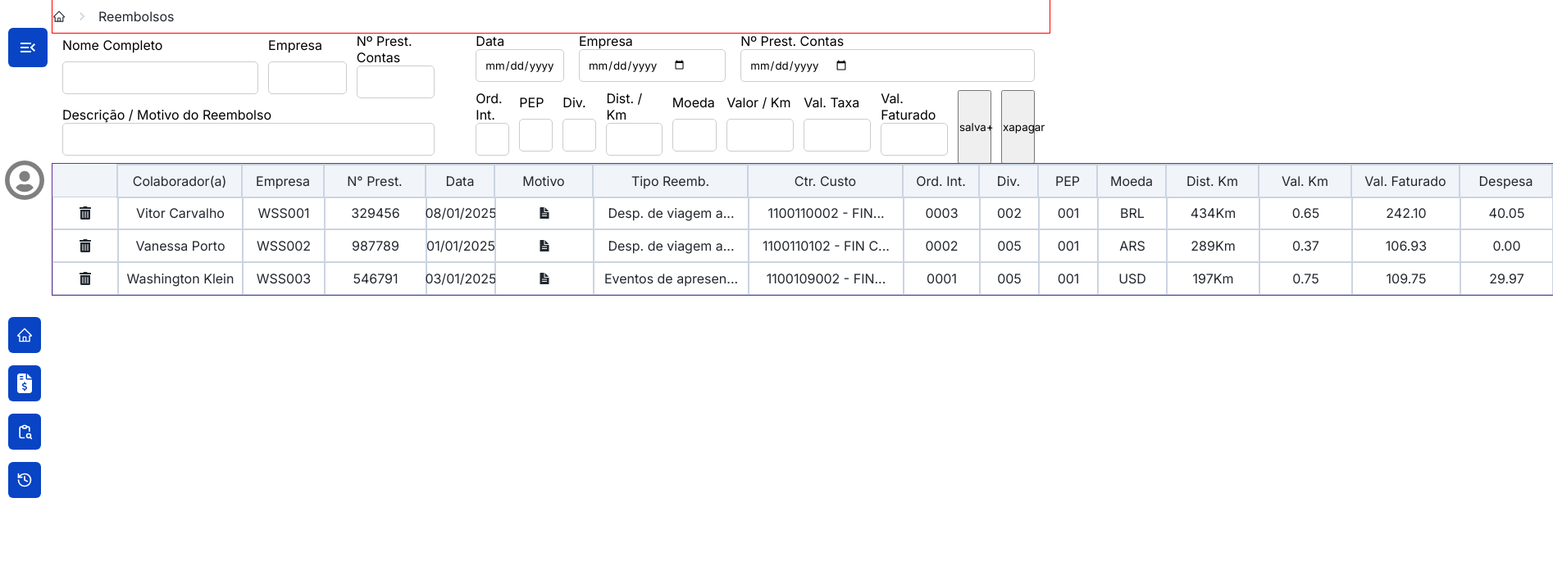
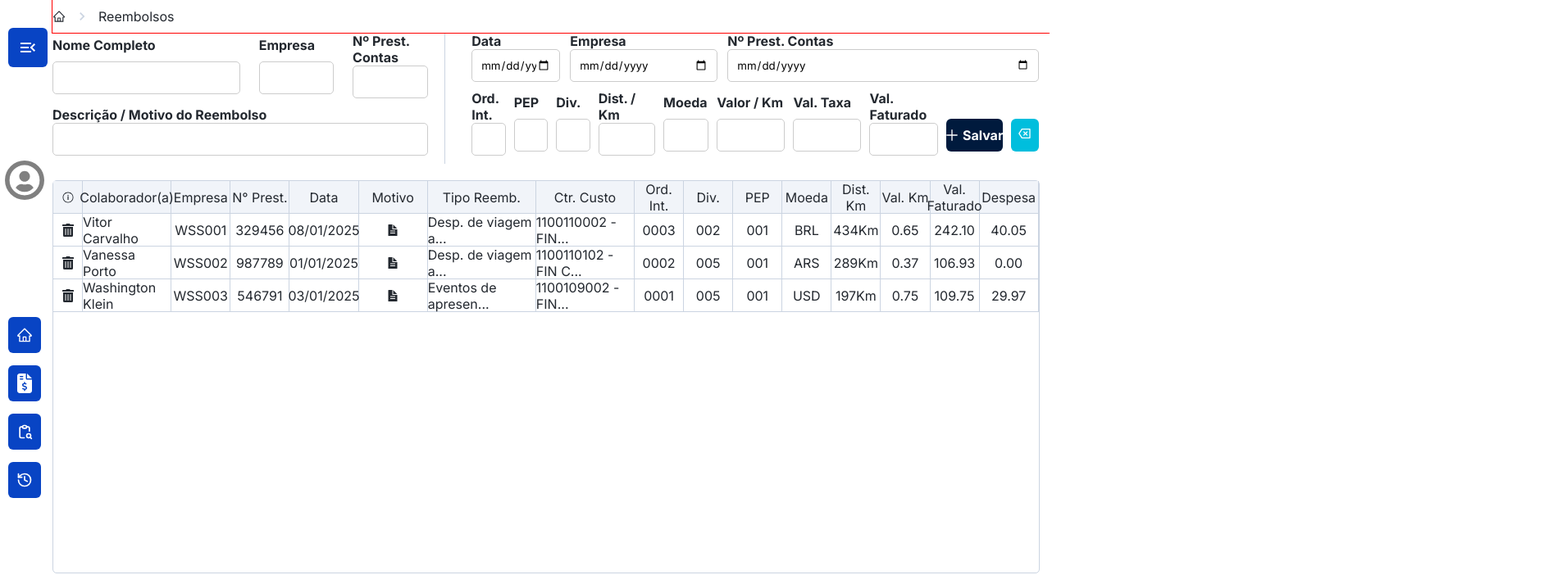
Before and after one commit to lucasgomesdacruz/sispar, a React (Vite) app: page /reembolso in a window 1280 px wide. Shown: the top 702 px of the page at 82% size, 1894 px wide, since content can reach past the window. Built offline with nearby package versions, Linux system fonts and the light colour scheme.

Commit message:
:lipstick: styles: ajustes em reembolso

```diff
--- a/src/components/Input/Input.module.scss
+++ b/src/components/Input/Input.module.scss
@@ -3,8 +3,14 @@
     flex-direction: column;
     justify-content: space-around;
 
+    label {
+        font-size: 16px;
+        font-weight: 700;
+        color: #23282F;
+    }
+
     .input {
-        display: flex;
+        // display: flex;
         width: 100%;
         padding: 10px;
         // height: 50px;
--- a/src/components/button/Button.jsx
+++ b/src/components/button/Button.jsx
@@ -1,8 +1,8 @@
 
-function Button({ text, className = "", type = "" }) {
+function Button({ icon, text, className = "", type = "" }) {
     return (
         <button type={type} className={className}>
-            {text}
+            <span>{icon}</span> {text}
         </button>
     );
 }
--- a/src/pages/reembolso/Reembolso.jsx
+++ b/src/pages/reembolso/Reembolso.jsx
@@ -2,9 +2,12 @@ import styles from "./Reembolso.module.scss"
 
 import { IoDocumentTextSharp } from "react-icons/io5";
 import { FaTrashAlt } from "react-icons/fa";
-
+import { IoIosInformationCircleOutline } from "react-icons/io";
+import { RiDeleteBack2Line } from 'react-icons/ri'
+import { GrAdd } from 'react-icons/gr'
 
 import Input from "../../components/Input/Input.jsx"
+import Button from "../../components/button/Button.jsx";
 
 function Reembolso() {
     return (
@@ -34,8 +37,15 @@ function Reembolso() {
                             <Input type="text" label="Valor / Km" id="valor"/>
                             <Input type="text" label="Val. Taxa" id="taxa"/>
                             <Input type="text" label="Val. Faturado" id="val"/>
-                            <button>salva+</button>
-                            <button>xapagar</button>
+
+
+                            <Button icon={<GrAdd />}text="Salvar" type="button" className={styles.save}/>
+
+                            <Button icon={<RiDeleteBack2Line />} type="button" className={styles.delete}/>
+
+
+
+
                         </div>
                     </section>
                 </div>
@@ -43,6 +53,7 @@ function Reembolso() {
                     <table className={styles.customTable}>
                         <thead className={styles.containerThead}>
                             <tr className={styles.containerTr}>
+                                <th><IoIosInformationCircleOutline /></th>
                                 <th>Colaborador(a)</th>
                                 <th>Empresa</th>
                                 <th>N° Prest.</th>
--- a/src/pages/reembolso/Reembolso.module.scss
+++ b/src/pages/reembolso/Reembolso.module.scss
@@ -6,6 +6,7 @@
         width: 100%;
         display: flex;
         flex-direction: column;
+        gap: 20px;
 
         .infoContainer {
             width: 100%;
@@ -21,9 +22,11 @@
                 height: 20vh;
                 // outline: 1px solid red;
                 display: grid;
-                justify-content: space-evenly;
+                justify-content: space-between;
                 grid-template-columns: 50% 20% 20%;
                 grid-template-rows: auto auto;
+                border-right: 1px solid #CBD4E1;
+                padding-right: 20px;
 
                 > *:nth-child(4) {
                     grid-column: 1 / 4;
@@ -36,15 +39,65 @@
                 // outline: 1px solid green;
                 display: grid;
                 justify-content: space-evenly;
-                grid-template-columns: 15% 25% 50%;
+                grid-template-columns: 15% 25% 53%;
                 grid-template-rows: auto auto;
 
                 .rows {
                     grid-column: 1 / 4;
                     // outline: 1px solid blueviolet;
                     display: grid;
+
                     justify-content: space-between;
-                    grid-template-columns: 6% 6% 6% 10% 8% 12% 12% 12% 6% 6%;
+                    // align-items: center;
+                    grid-template-columns: 6% 6% 6% 10% 8% 12% 12% 12% 10% 5%;
+
+                    .save {
+                        display: flex;
+                        justify-content: center;
+                        align-items: center;
+                        margin: auto;
+                        gap: 5px;
+                        position: relative;
+                        top: 10px;
+                        background-color: #001A3D;
+                        width: 100%;
+                        height: 5vh;
+                        // padding: 15px;
+                        border: none;
+                        border-radius: 6px;
+                        color: white;
+                        cursor: pointer;
+                        font-weight: 700;
+                        font-size: 16px;
+
+                        svg {
+                            display: flex;
+                            justify-content: center;
+                            align-items: center;
+                            color: #FFFFFF;
+                        }
+                    }
+
+                    .delete {
+                        position: relative;
+                        display: flex;
+                        justify-content: center;
+                        align-items: center;
+                        top: 10px;
+                        margin: auto;
+                        background-color: #00BEDD;
+                        width: 100%;
+                        height: 5vh;
+                        // padding: 15px;
+                        border: none;
+                        border-radius: 6px;
+                        color: white;
+                        cursor: pointer;
+                        font-weight: 700;
+                        font-size: 16px;
+                    }
+
+
                 }
             }
         }
@@ -52,7 +105,11 @@
 
         .tableContainer {
             display: grid;
-            width: 100%;
+            align-items: start;
+            width: 99%;
+            height: 60vh;
+            border-radius: 5px;
+            border: 1px solid #CBD4E1;
             // outline: 1px solid red;
 
 
@@ -61,13 +118,14 @@
                 display: grid;
                 width: 100%;
 
-                outline: 1px solid rebeccapurple;
+
+                // outline: 1px solid rebeccapurple;
 
                 .containerThead {
                     height: 5vh;
                     width: 100%;
                     display: grid;
-                    justify-content: end;
+                    // justify-content: end;
                     align-items: center;
                     // outline: 1px solid green;
                     background-color: #F1F4F9;
@@ -75,13 +133,18 @@
                     .containerTr {
                         width: 100%;
                         display: grid;
-                        border: 1px solid #CBD4E1;
-                        grid-template-columns: 152px 100px 124px 84px 120px 189px 189px 93px 72px 72px 84px 113px 113px 132px 113px;
+                        // border: 1px solid #CBD4E1;
+                        grid-template-columns: 3% 9% 6% 6% 7% 7% 11% 10% 5% 5% 5% 5% 5% 5% 5% 6%;
 
                         th {
                             display: grid;
+                            justify-content: center;
                             align-items: center;
-                            border: 1px solid #CBD4E1;
+                            // border: 1px solid #CBD4E1;
+                            border-right: 1px solid #CBD4E1;
+                            border-bottom: 1px solid #CBD4E1;
+
+                            // border-left: 1px solid #CBD4E1;
                             height: 5vh;
                             font-weight: 400;
                             font-size: 16px;
@@ -93,19 +156,22 @@
                 .containerTbody {
                     width: 100%;
                     display: grid;
-                    justify-content: end;
+                    // justify-content: end;
                     align-items: center;
 
                     .containerTr {
                         width: 100%;
                         display: grid;
-                        grid-template-columns: 80px 152px 100px 124px 84px 120px 189px 189px 93px 72px 72px 84px 113px 113px 132px 113px;
+                        grid-template-columns: 3% 9% 6% 6% 7% 7% 11% 10% 5% 5% 5% 5% 5% 5% 5% 6%;
 
                         td {
                             display: grid;
                             align-items: center;
                             justify-content: center;
-                            border: 1px solid #CBD4E1;
+                            // border: 1px solid #CBD4E1;
+                            border-right: 1px solid #CBD4E1;
+                            border-bottom: 1px solid #CBD4E1;
+
                             height: 5vh;
                             font-weight: 400;
                             font-size: 16px;
```
